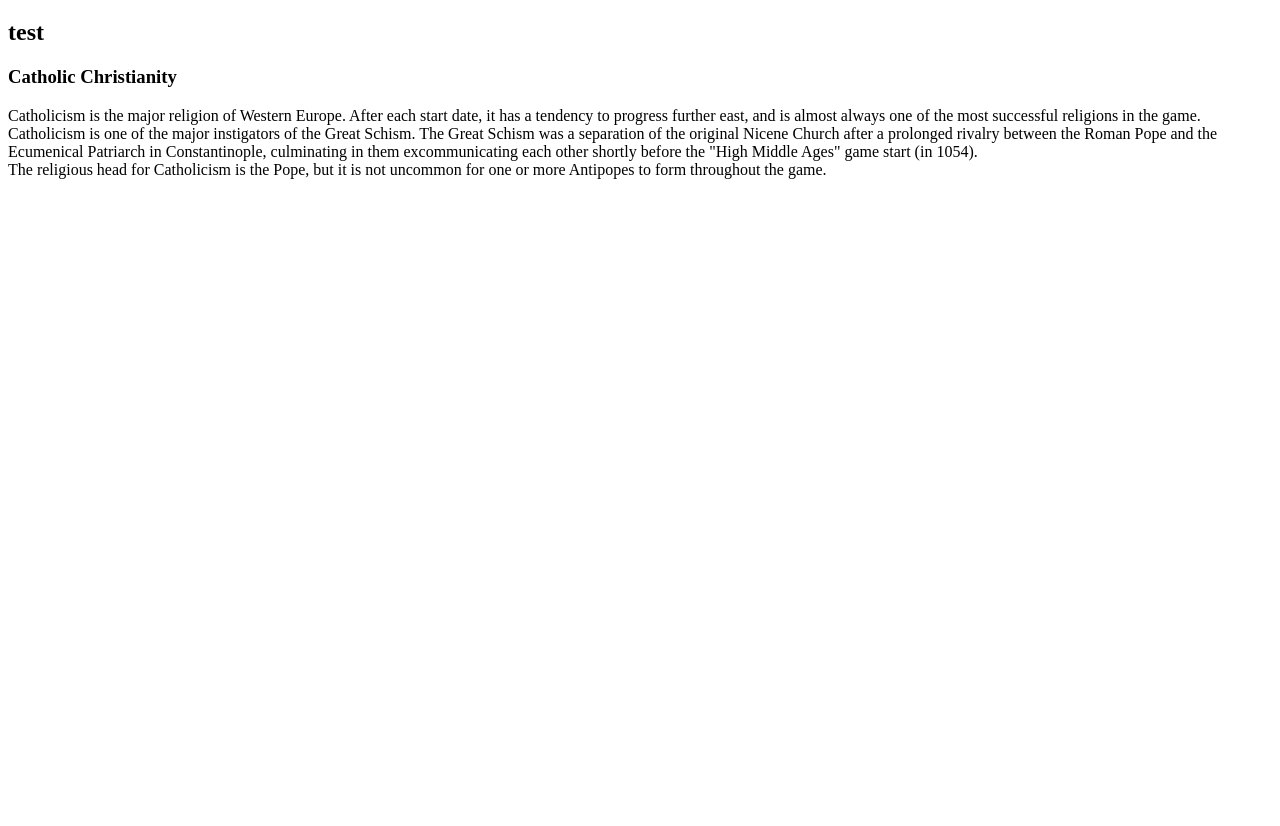
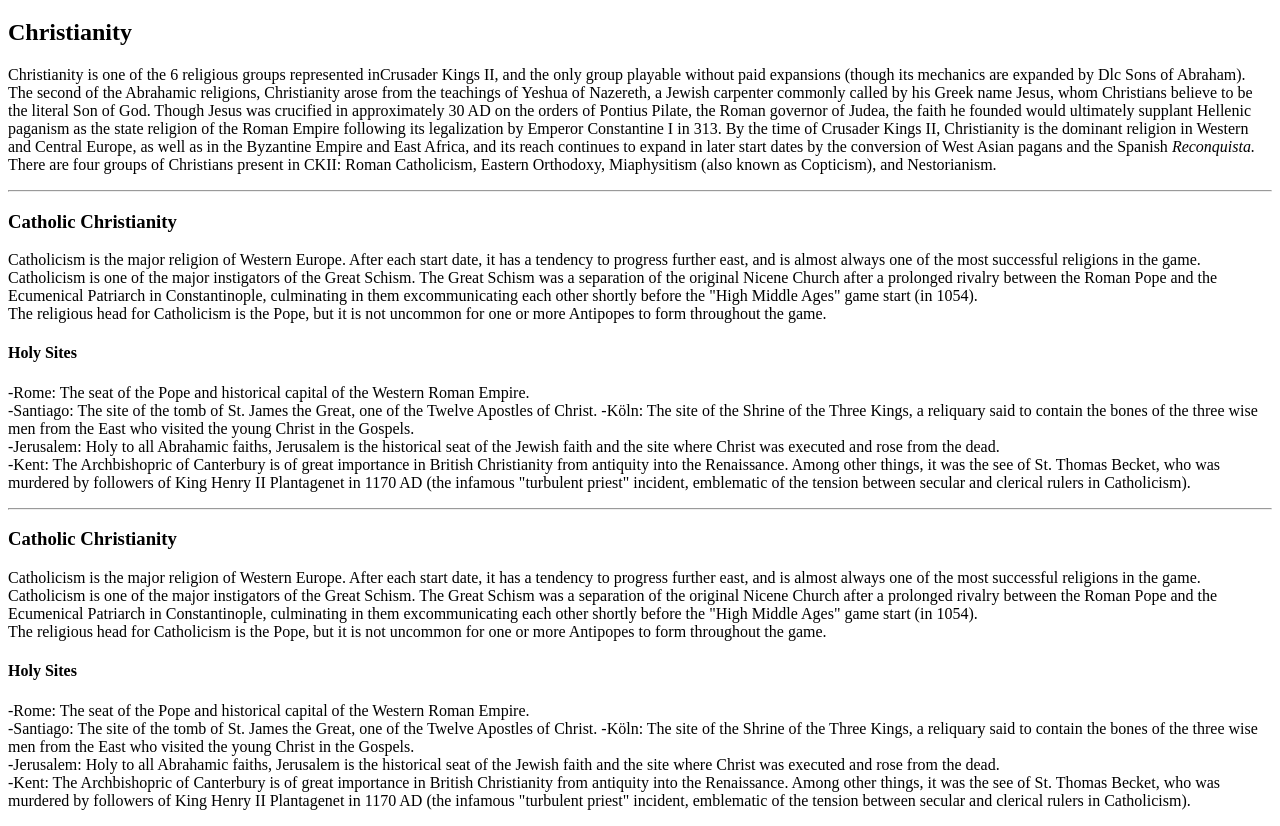
Before and after one commit to KhooP12354/KhooP12354.github.io, a plain HTML site: page index.html in a window 1280 px wide. Shown: the part 61-887 px from the top of the page. Before the commit the page ends 800 px from the top, so only its background shows below. Drawn offline with Linux system fonts and the light colour scheme.

Commit message:
Update index.html

```diff
--- a/index.html
+++ b/index.html
@@ -10,12 +10,37 @@
     <h1>The Basics</h1>
   </header>
  <main>
-	 <h2>test</h2>
+	 <h2>Christianity</h2>
+	 <p>Christianity is one of the 6 religious groups represented inCrusader Kings II, and the only group playable without paid expansions (though its mechanics are expanded by Dlc Sons of Abraham).<br>
+The second of the Abrahamic religions, Christianity arose from the teachings of Yeshua of Nazereth, a Jewish carpenter commonly called by his Greek name Jesus, whom Christians believe to be the literal Son of God. Though Jesus was crucified in approximately 30 AD on the orders of Pontius Pilate, the Roman governor of Judea, the faith he founded would ultimately supplant Hellenic paganism as the state religion of the Roman Empire following its legalization by Emperor Constantine I in 313. By the time of Crusader Kings II, Christianity is the dominant religion in Western and Central Europe, as well as in the Byzantine Empire and East Africa, and its reach continues to expand in later start dates by the conversion of West Asian pagans and the Spanish <i>Reconquista.</i><br>
+There are four groups of Christians present in CKII: Roman Catholicism, Eastern Orthodoxy, Miaphysitism (also known as Copticism), and Nestorianism.</p>
+	 <hr>
 	<article>
 		<h3>Catholic Christianity</h3>
 		<p>Catholicism is the major religion of Western Europe. After each start date, it has a tendency to progress further east, and is almost always one of the most successful religions in the game.<br>
 Catholicism is one of the major instigators of the Great Schism. The Great Schism was a separation of the original Nicene Church after a prolonged rivalry between the Roman Pope and the Ecumenical Patriarch in Constantinople, culminating in them excommunicating each other shortly before the "High Middle Ages" game start (in 1054).<br>
 The religious head for Catholicism is the Pope, but it is not uncommon for one or more Antipopes to form throughout the game.</p>
+		<h4>Holy Sites</h4>
+		<p>
+-Rome: The seat of the Pope and historical capital of the Western Roman Empire.<br>
+-Santiago: The site of the tomb of St. James the Great, one of the Twelve Apostles of Christ.
+-Köln: The site of the Shrine of the Three Kings, a reliquary said to contain the bones of the three wise men from the East who visited the young Christ in the Gospels.<br>
+-Jerusalem: Holy to all Abrahamic faiths, Jerusalem is the historical seat of the Jewish faith and the site where Christ was executed and rose from the dead.<br>
+-Kent: The Archbishopric of Canterbury is of great importance in British Christianity from antiquity into the Renaissance. Among other things, it was the see of St. Thomas Becket, who was murdered by followers of King Henry II Plantagenet in 1170 AD (the infamous "turbulent priest" incident, emblematic of the tension between secular and clerical rulers in Catholicism).<br>
+		</p>
+		<hr>
+		<h3>Catholic Christianity</h3>
+		<p>Catholicism is the major religion of Western Europe. After each start date, it has a tendency to progress further east, and is almost always one of the most successful religions in the game.<br>
+Catholicism is one of the major instigators of the Great Schism. The Great Schism was a separation of the original Nicene Church after a prolonged rivalry between the Roman Pope and the Ecumenical Patriarch in Constantinople, culminating in them excommunicating each other shortly before the "High Middle Ages" game start (in 1054).<br>
+The religious head for Catholicism is the Pope, but it is not uncommon for one or more Antipopes to form throughout the game.</p>
+		<h4>Holy Sites</h4>
+		<p>
+-Rome: The seat of the Pope and historical capital of the Western Roman Empire.<br>
+-Santiago: The site of the tomb of St. James the Great, one of the Twelve Apostles of Christ.
+-Köln: The site of the Shrine of the Three Kings, a reliquary said to contain the bones of the three wise men from the East who visited the young Christ in the Gospels.<br>
+-Jerusalem: Holy to all Abrahamic faiths, Jerusalem is the historical seat of the Jewish faith and the site where Christ was executed and rose from the dead.<br>
+-Kent: The Archbishopric of Canterbury is of great importance in British Christianity from antiquity into the Renaissance. Among other things, it was the see of St. Thomas Becket, who was murdered by followers of King Henry II Plantagenet in 1170 AD (the infamous "turbulent priest" incident, emblematic of the tension between secular and clerical rulers in Catholicism).<br>
+		</p>
 	</article>
 
  </main>
```
